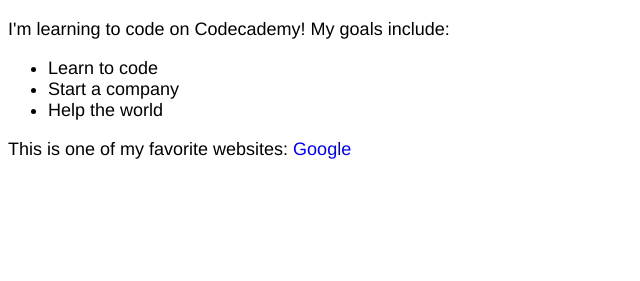
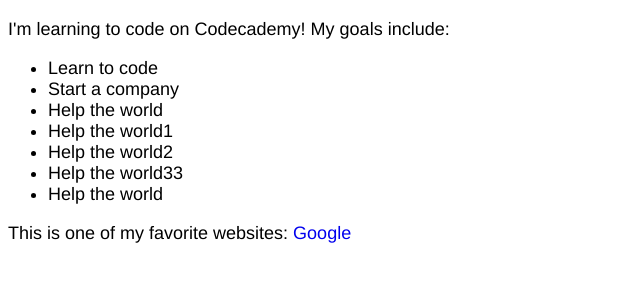
Before and after one commit to dajasa75/git_practice, a plain HTML site: page index.html in a window 1280 px wide. Shown: the part 61-342 px from the top of the page, without its empty margins (0-640 px from the left). Drawn offline with Linux system fonts and the light colour scheme.

Commit message:
Add more li

```diff
--- a/index.html
+++ b/index.html
@@ -16,6 +16,11 @@
   <li>Learn to code</li>
   <li>Start a company</li>
   <li>Help the world</li>
+  <li>Help the world1</li>
+  <li>Help the world2</li>
+  <li>Help the world33</li>
+  <li>Help the world</li>
+
 </ul>
 <p>This is one of my favorite websites: <a href="https://www.google.com/" target="_blank">Google</a></p>
   </body>
```
